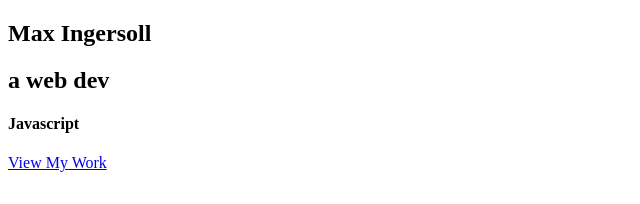
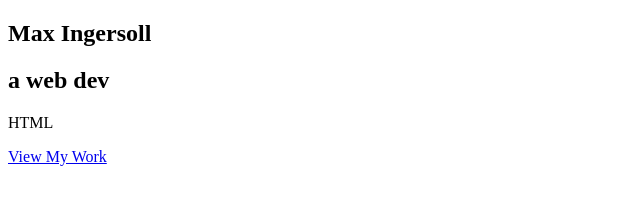
Before and after one commit to Marzdor/MERN-Portfolio, a React (Create React App) app in the folder client/: page / in a window 1280 px wide. Shown: the top 204 px of the page, without its empty margins (0-640 px from the left). Built offline with nearby package versions, Linux system fonts and the light colour scheme.

Commit message:
made splash screen have a alternating text effect

```diff
--- a/client/src/App.js
+++ b/client/src/App.js
@@ -8,12 +8,41 @@ import Create from "./assests/components/sub_admin/Create";
 import Edit from "./assests/components/sub_admin/Edit";
 import Error from "./assests/components/Error";
 
+const tags = [
+  "JavaScript",
+  "CSS",
+  "HTML",
+  "React",
+  "MongoDB",
+  "Express",
+  "Node.js"
+];
 class App extends Component {
+  constructor(props) {
+    super(props);
+    this.state = { textIdx: 0 };
+  }
+
+  componentDidMount() {
+    this.timeout = setInterval(() => {
+      let currentIdx = this.state.textIdx;
+      this.setState({ textIdx: currentIdx + 1 });
+    }, 2000);
+  }
+
+  componentWillUnmount() {
+    clearInterval(this.timeout);
+  }
   render() {
+    let changeTags = tags[this.state.textIdx % tags.length];
     return (
       <Router>
         <Switch>
-          <Route exact path="/" component={Splash} />
+          <Route
+            exact
+            path="/"
+            render={props => <Splash tag={changeTags} {...props} />}
+          />
           <Route path="/work" component={Work} />
           {/* TODO Make admin paths require authentication to access */}
           <Route exact path="/admin" component={Admin} />
--- a/client/src/assests/components/Splash.js
+++ b/client/src/assests/components/Splash.js
@@ -1,12 +1,12 @@
 import React from "react";
 import { Link } from "react-router-dom";
 
-const Splash = () => {
+const Splash = props => {
   return (
     <section>
       <h1>Max Ingersoll</h1>
       <h2>a web dev</h2>
-      <h4>Javascript</h4>
+      <p>{props.tag}</p>
       <Link to="/work">View My Work</Link>
     </section>
   );
```
